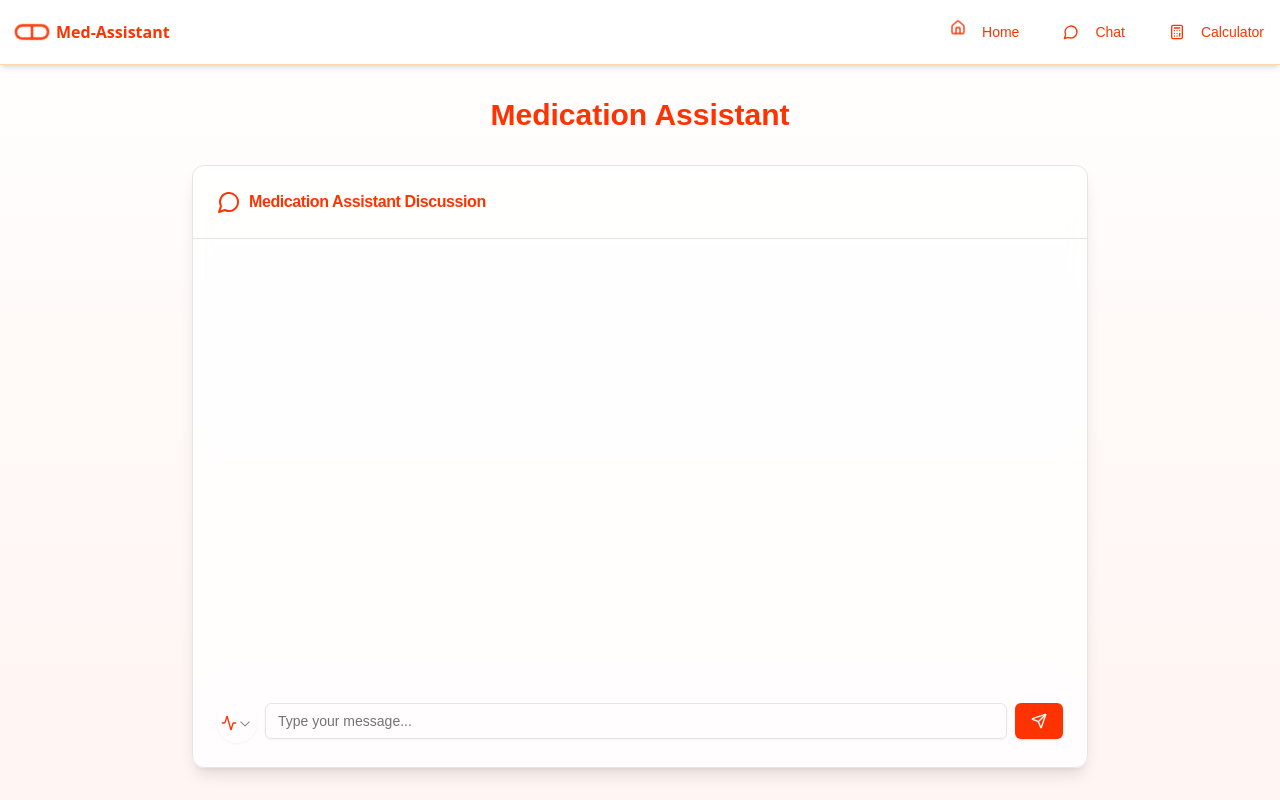
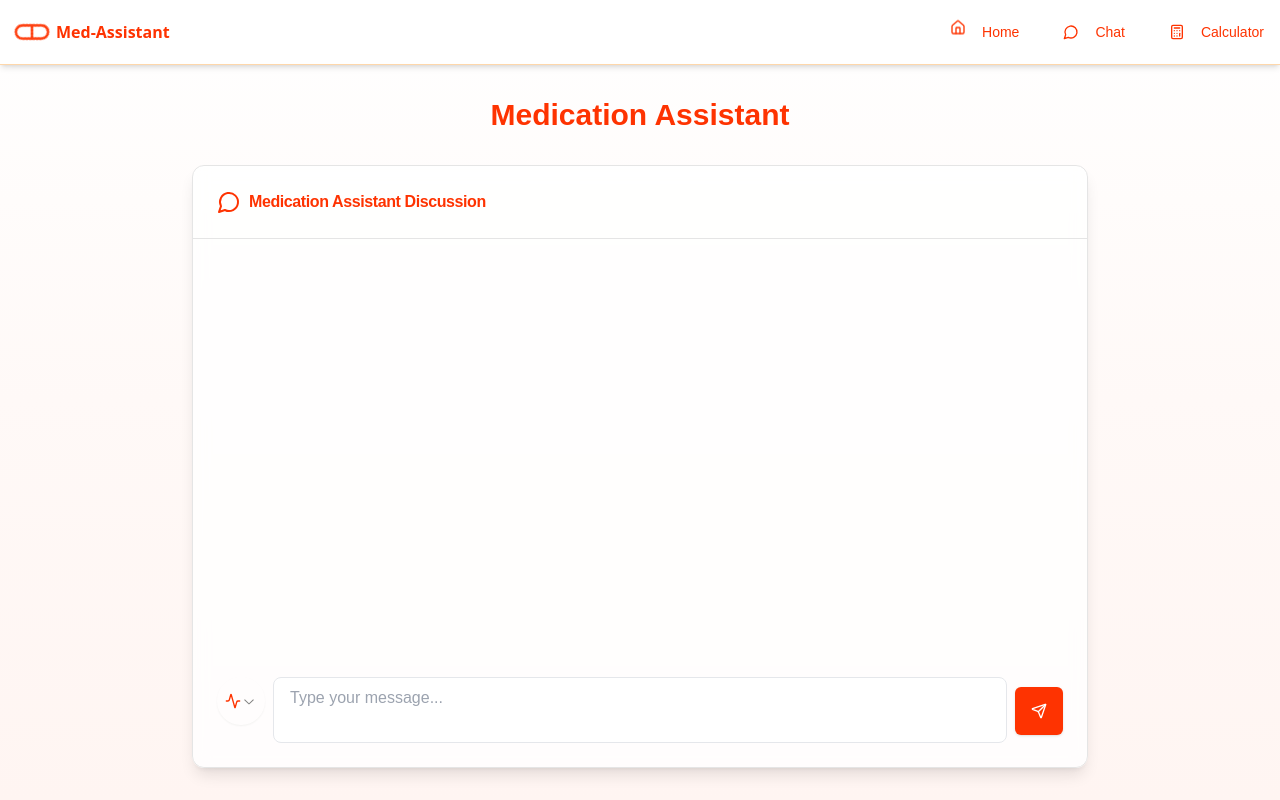
Before and after one commit to MohamedRasheqA/glp-1-test, a Next.js app: page /chat in a window 1280 px wide. Built offline with nearby package versions, Linux system fonts and the light colour scheme.

Commit message:
Update page.tsx

```diff
--- a/app/chat/page.tsx
+++ b/app/chat/page.tsx
@@ -249,8 +249,8 @@ const DetailedFeedback = ({ messageContent, messageId, onClose }: DetailedFeedba
 export default function Chat() {
   const [messages, setMessages] = useState<ChatMessage[]>(globalState.messages);
   const [input, setInput] = useState('');
-  const [isLoading, setIsLoading] = useState(globalState.isLoading);
-  const [isTyping, setIsTyping] = useState(globalState.isTyping);
+  const [isLoading, setIsLoading] = useState(false);
+  const [isTyping, setIsTyping] = useState(false);
   const [showDetailedFeedback, setShowDetailedFeedback] = useState<string | null>(null);
   const [similarQuestions, setSimilarQuestions] = useState<Memory[]>(globalState.similarQuestions);
   const [selectedPersona, setSelectedPersona] = useState(globalState.selectedPersona);
@@ -275,25 +275,16 @@ export default function Chat() {
         if (globalState.activeQuery || globalState.currentRequest) {
           setIsLoading(true);
           setIsTyping(true);
-          globalState.isLoading = true;
-          globalState.isTyping = true;
+        } else {
+          setIsLoading(globalState.isLoading);
+          setIsTyping(globalState.isTyping);
         }
 
         if (!globalState.isProcessing) {
           processingRef.current = false;
-          setIsLoading(false);
-          setIsTyping(false);
-          globalState.isLoading = false;
-          globalState.isTyping = false;
         }
       }
     };
-
-    // Initial check for ongoing requests
-    if (globalState.activeQuery || globalState.currentRequest) {
-      setIsLoading(true);
-      setIsTyping(true);
-    }
 
     document.addEventListener('visibilitychange', handleVisibilityChange);
     window.addEventListener('focus', handleVisibilityChange);
@@ -583,22 +574,19 @@ export default function Chat() {
                     value={selectedPersona}
                     onValueChange={setSelectedPersona}
                   >
-                    <SelectTrigger className="w-10 h-10 p-0 border-none bg-transparent hover:bg-gray-100 rounded-full flex items-center justify-center">
+                    <SelectTrigger className="w-12 h-12 mb-2 p-0 border-none bg-transparent hover:bg-gray-100 rounded-full flex items-center justify-center">
                       {selectedPersona ? (
                         <div style={{ color: personaConfig[selectedPersona].color }}>
                           {personaConfig[selectedPersona].icon}
+                          <span className="sr-only">{personaConfig[selectedPersona].shortName}</span>
                         </div>
                       ) : (
-                        <Plus className="h-4 w-4 text-gray-400" />
+                        <Plus className="h-5 w-5 text-gray-400" />
                       )}
                     </SelectTrigger>
                     <SelectContent align="start" className="w-[200px]">
                       {Object.entries(personaConfig).map(([key, config]) => (
-                        <SelectItem
-                          key={key}
-                          value={key}
-                          className="flex items-center gap-2"
-                        >
+                        <SelectItem key={key} value={key}>
                           <div className="flex items-center justify-between w-full">
                             <div className="flex items-center gap-2">
                               <div style={{ color: config.color }}>
@@ -614,21 +602,26 @@ export default function Chat() {
                       ))}
                     </SelectContent>
                   </Select>
-                  <Input
+                  <textarea
                     value={input}
                     onChange={(e) => setInput(e.target.value)}
                     placeholder="Type your message..."
-                    disabled={isLoading}
-                    className="flex-1"
+                    className="flex-1 min-h-[60px] bg-white rounded-lg px-4 py-2 focus:outline-none resize-none w-full whitespace-pre-wrap scrollbar-hide border border-gray-200 focus:border-[#FE3301]"
+                    style={{
+                      scrollbarWidth: 'none',
+                      msOverflowStyle: 'none'
+                    }}
                   />
                 </div>
-                <Button
-                  type="submit"
-                  disabled={isLoading}
-                  className="bg-[#FE3301] text-white hover:bg-[#FE3301]/90"
-                >
-                  <Send className="h-4 w-4" />
-                </Button>
+                <div className="flex items-end">
+                  <Button
+                    type="submit"
+                    disabled={isLoading}
+                    className="bg-[#FE3301] text-white hover:bg-[#FE3301]/90 mb-2 h-12 w-12"
+                  >
+                    <Send className="h-5 w-5" />
+                  </Button>
+                </div>
               </form>
             </div>
           </CardContent>
```
